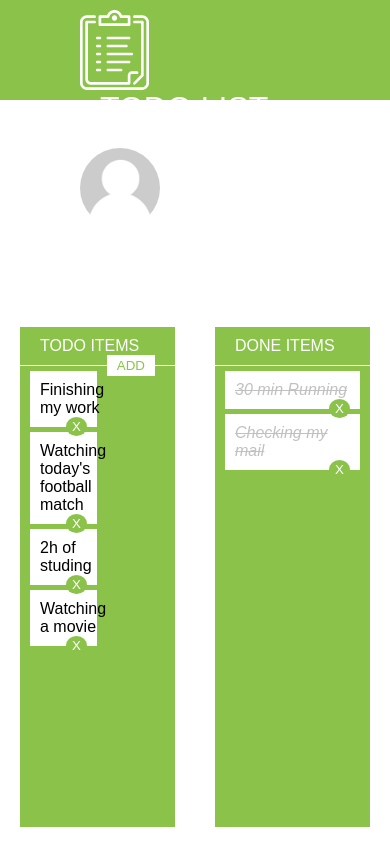
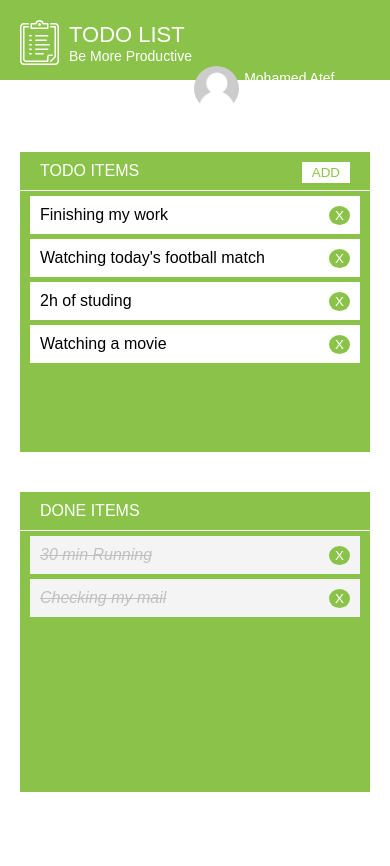
Before and after one commit to omar-marzook/todo-list-app, a React (Create React App) app: page / in a window 390 px wide. After the commit the page ends 844 px from the top, so only its background shows below. Built offline with nearby package versions, Linux system fonts and the light colour scheme.

Commit message:
Responsive is Done

```diff
--- a/src/App.css
+++ b/src/App.css
@@ -124,6 +124,10 @@
     padding: 10px;
 }
 
+.done-items .item-list {
+    background: #f4f4f4;
+}
+
 .done-list .item-text {
     color: #c1c1c1;
     font-style: italic;
@@ -133,6 +137,7 @@
 .item-text {
     display: inline-block;
     cursor: pointer;
+    width: 90%;
 }
 
 .del-task {
@@ -227,6 +232,71 @@
     margin-left: 20px;
 }
 
-.active {
-    visibility: visible;
+/* Responsive */
+
+@media only screen and (max-width: 980px) {
+    .item-text {
+        width: 82%;
+    }
 }
+
+@media only screen and (max-width: 600px) {
+    .main {
+        flex-wrap: wrap;
+        align-content: stretch;
+    }
+    .todo-list,
+    .done-list {
+        width: 100%;
+        height: 300px;
+    }
+    .done-list {
+        margin-top: 0;
+    }
+    .header {
+        height: 80px;
+        padding: 20px;
+    }
+    .todo-logo {
+        height: 45px;
+    }
+    .title-text {
+        margin: 0px 10px;
+    }
+    .title-text h1 {
+        font-size: 22px;
+    }
+    .title-text h2 {
+        font-size: 14px;
+    }
+    .avatar-img {
+        width: 45px;
+        height: 45px;
+    }
+    .avatar-info h3 {
+        margin: 5px;
+        font-size: 14px;
+    }
+}
+
+@media only screen and (max-width: 376px) {
+    .header {
+        padding: 20px 10px;
+    }
+    .todo-logo {
+        height: 40px;
+    }
+    .title-text h1 {
+        font-size: 18px;
+    }
+    .title-text h2 {
+        font-size: 11px;
+    }
+    .avatar-img {
+        width: 40px;
+        height: 40px;
+    }
+    .avatar-info h3 {
+        font-size: 11px;
+    }
+}
```
